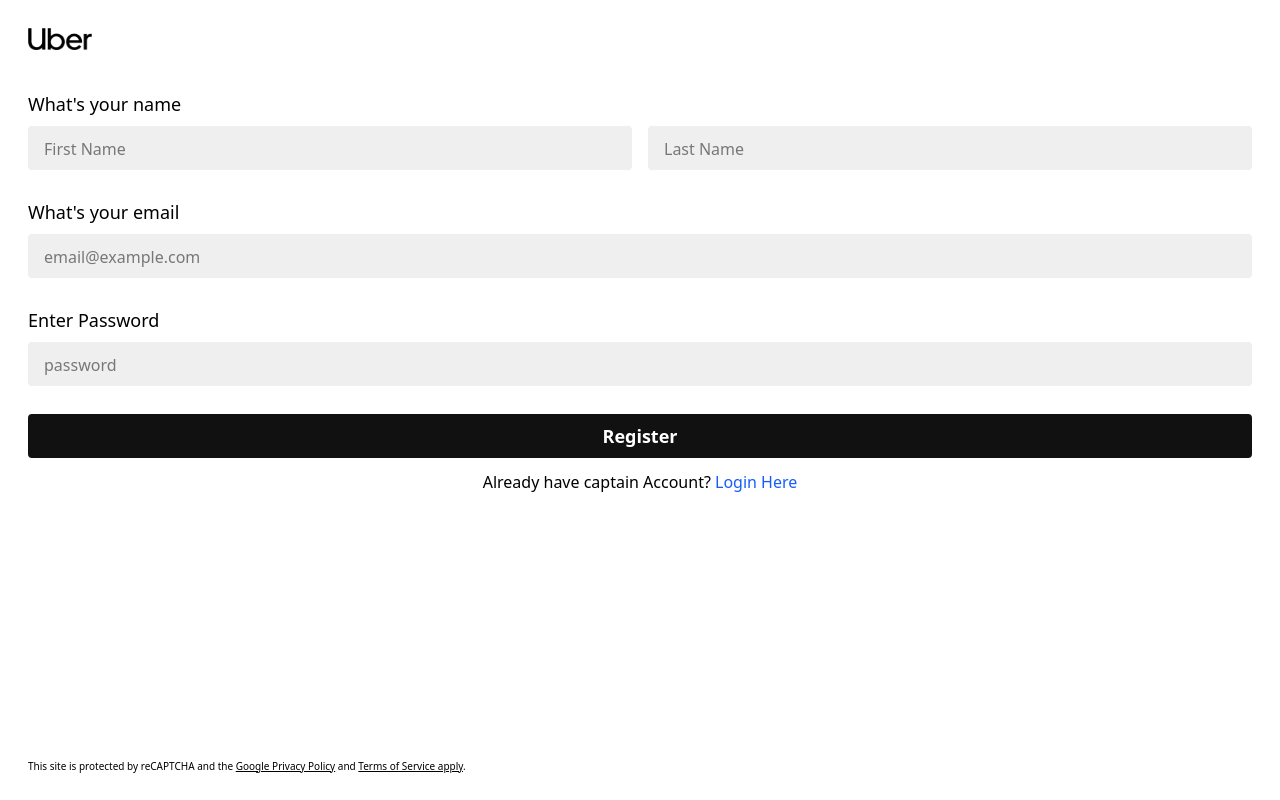
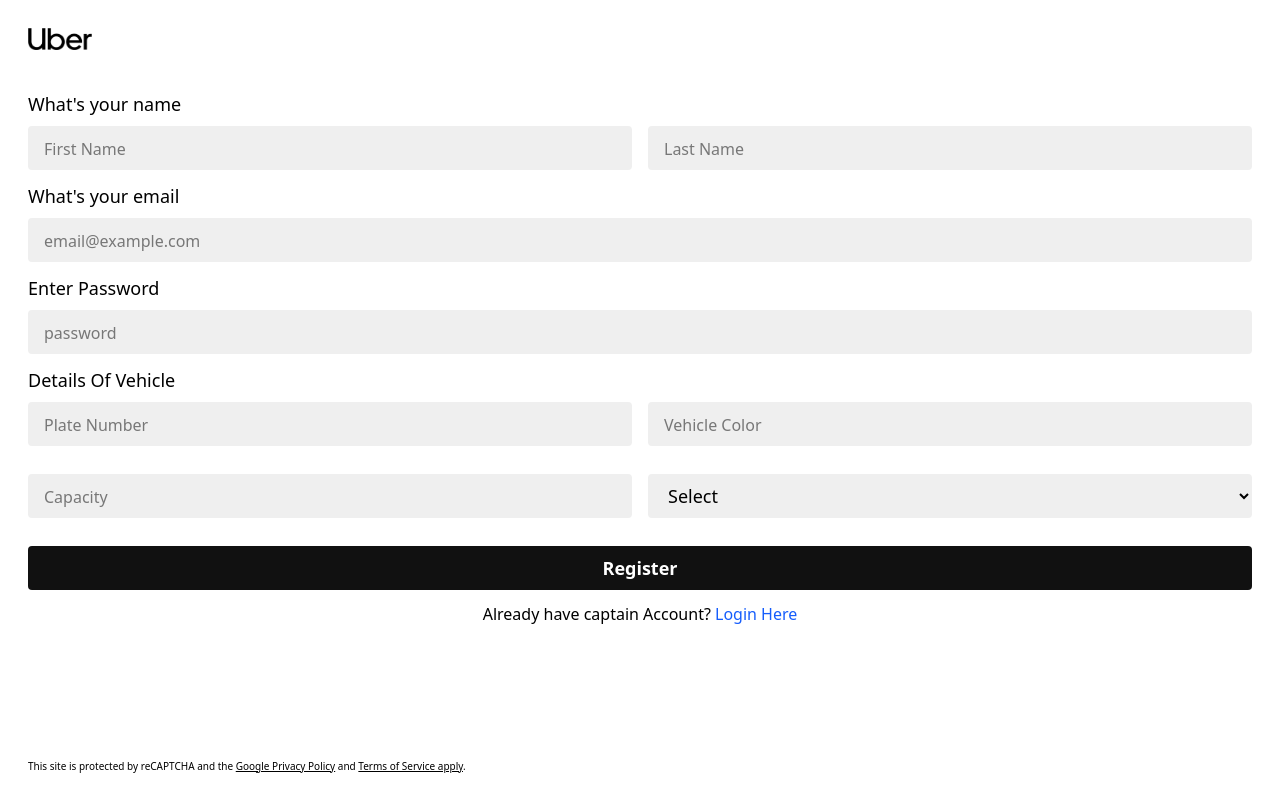
Before and after one commit to Sumit-Jadav/uber-clone, a React (Vite) app in the folder frontend/: page /captain-signup in a window 1280 px wide. Built offline with nearby package versions, Linux system fonts and the light colour scheme.

Commit message:
Captain register page backend integration complete

```diff
--- a/frontend/src/pages/CaptainSignup.jsx
+++ b/frontend/src/pages/CaptainSignup.jsx
@@ -1,27 +1,59 @@
 import React, { useState } from "react";
 import { Link } from "react-router-dom";
-
+import { useNavigate } from "react-router-dom";
+import axios from "axios";
+import { CaptainContext } from "../contex/CaptainContex";
 const CaptainSignup = () => {
+  const navigate = useNavigate();
   const [email, setEmail] = useState("");
   const [password, setPassword] = useState("");
   const [firstName, setFirstName] = useState("");
   const [lastName, setLastName] = useState("");
-  const [captainData, setCaptainData] = useState({});
-  const submitHandler = (e) => {
+  const [plate, setPlate] = useState("");
+  const [color, setColor] = useState("");
+  const [capacity, setCapacity] = useState("");
+  const [vehicleType, setVehicleType] = useState("");
+  // const [captainData, setCaptainData] = useState({});
+
+  const { captain, setCaptain } = React.useContext(CaptainContext);
+
+  const submitHandler = async (e) => {
     e.preventDefault();
-    setCaptainData({
+    const captainData = {
       fullName: {
         firstName,
         lastName,
       },
       email: email,
       password: password,
-    });
+      vehicle: {
+        color,
+        plate,
+        capacity,
+        vehicleType,
+      },
+    };
     console.log(captainData);
+    const response = await axios.post(
+      `${import.meta.env.VITE_BASE_URL}/captains/register`,
+      captainData
+    );
+
+    if (response.status === 201) {
+      const data = response.data;
+      setCaptain(data.captain);
+      localStorage.setItem("token", data.token);
+      navigate("/captain-login");
+    }
+
     setFirstName("");
     setLastName("");
     setEmail("");
     setPassword("");
+    setPlate("");
+    setColor("");
+    setCapacity(1);
+    setVehicleType("");
   };
   return (
     <div className="p-7 flex flex-col justify-between h-screen">
@@ -36,7 +68,7 @@ const CaptainSignup = () => {
               value={firstName}
               onChange={(e) => setFirstName(e.target.value)}
               name="first_name"
-              className="bg-[#eeee] mb-7 rounded px-4 py-2  w-1/2 text-lg placeholder:text-base "
+              className="bg-[#eeee] mb-3 rounded px-4 py-2  w-1/2 text-lg placeholder:text-base "
               id="first_user_name"
               placeholder="First Name"
               required
@@ -46,7 +78,7 @@ const CaptainSignup = () => {
               value={lastName}
               onChange={(e) => setLastName(e.target.value)}
               name="last_name"
-              className="bg-[#eeee] mb-7 rounded px-4 py-2  w-1/2 text-lg placeholder:text-base "
+              className="bg-[#eeee] mb-3 rounded px-4 py-2  w-1/2 text-lg placeholder:text-base "
               id="last_user_name"
               placeholder="Last Name"
             />
@@ -57,7 +89,7 @@ const CaptainSignup = () => {
             value={email}
             onChange={(e) => setEmail(e.target.value)}
             name="user_email"
-            className="bg-[#eeee] mb-7 rounded px-4 py-2  w-full text-lg placeholder:text-base "
+            className="bg-[#eeee] mb-3 rounded px-4 py-2  w-full text-lg placeholder:text-base "
             id="user_email"
             placeholder="email@example.com"
             required
@@ -68,11 +100,60 @@ const CaptainSignup = () => {
             value={password}
             onChange={(e) => setPassword(e.target.value)}
             name="user_password"
-            className="bg-[#eeee] mb-7 rounded px-4 py-2  w-full text-lg placeholder:text-base "
+            className="bg-[#eeee] mb-3 rounded px-4 py-2  w-full text-lg placeholder:text-base "
             placeholder="password"
             id="user_password"
             required
           />
+          <h3 className="text-lg font-medium mb-2">Details Of Vehicle</h3>
+          <div className="flex flex-col gap-0">
+            <div className="flex gap-4 mb-0">
+              <input
+                type="text"
+                value={plate}
+                onChange={(e) => setPlate(e.target.value)}
+                name="vehicle_plate"
+                className="bg-[#eeee] mb-7 rounded px-4 py-2  w-1/2 text-lg placeholder:text-base "
+                placeholder="Plate Number"
+                id="vehicle_plate"
+                required
+              />
+              <input
+                type="text"
+                value={color}
+                onChange={(e) => setColor(e.target.value)}
+                name="vhicle_color"
+                className="bg-[#eeee] mb-7 rounded px-4 py-2  w-1/2 text-lg placeholder:text-base "
+                placeholder="Vehicle Color"
+                id="vhicle_color"
+                required
+              />
+            </div>
+            <div className="flex gap-4 mb-0">
+              <input
+                type="number"
+                value={capacity}
+                onChange={(e) => setCapacity(e.target.value)}
+                name="vehicle_capacity"
+                className="bg-[#eeee] mb-7 rounded px-4 py-2  w-1/2 text-lg placeholder:text-base "
+                placeholder="Capacity"
+                id="vehicle_capacity"
+                required
+              />
+              <select
+                value={vehicleType}
+                className="bg-[#eeee] mb-7 rounded px-4 py-2  w-1/2 text-lg placeholder:text-base"
+                onChange={(e) => setVehicleType(e.target.value)}
+              >
+                <option value="" disabled>
+                  Select
+                </option>
+                <option value="car">Car</option>
+                <option value="bike">Bike</option>
+                <option value="auto">Auto</option>
+              </select>
+            </div>
+          </div>
           <button className="bg-[#111] text-white font-semibold mb-3 rounded px-4 py-2  w-full text-lg placeholder:text-base ">
             Register
           </button>
```
